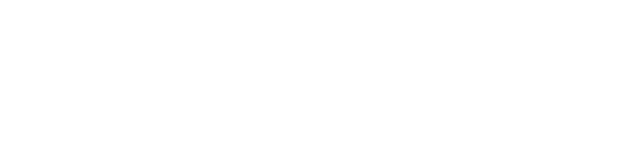
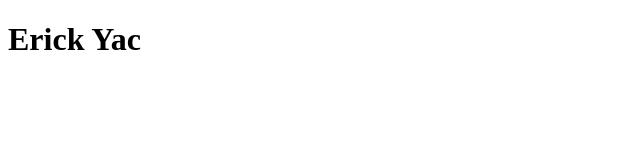
Before and after one commit to eyac-2017210/Prueba, a plain HTML site: page index.html in a window 1280 px wide. Shown: the whole page, without its empty margins (0-640 px from the left). Drawn offline with Linux system fonts and the light colour scheme.

Commit message:
se agrego nombre

```diff
--- a/index.html
+++ b/index.html
@@ -4,7 +4,7 @@
     <meta charset="UTF-8">
     <meta http-equiv="X-UA-Compatible" content="IE=edge">
     <meta name="viewport" content="width=device-width, initial-scale=1.0">
-    <title>Document</title>
+    <h1>Erick Yac</h1>
 </head>
 <body>
 
```
